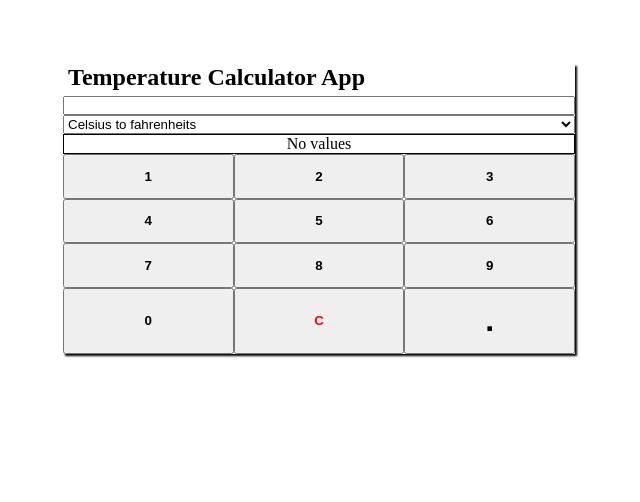
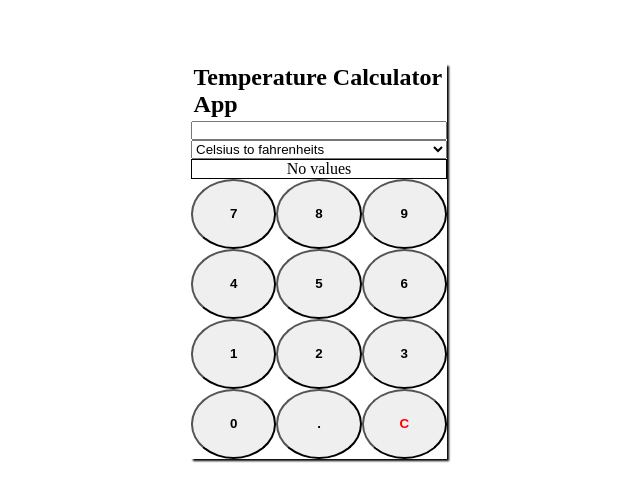
Before and after one commit to Heliosoto1987/calculatorApp, a React (Create React App) app: page / in a window 1280 px wide. Shown: the top 502 px of the page, without its empty margins (321-961 px from the left). Built offline with nearby package versions, Linux system fonts and the light colour scheme.

Commit message:
new order of buttons

```diff
--- a/src/components/CalculatorScreen.jsx
+++ b/src/components/CalculatorScreen.jsx
@@ -10,7 +10,7 @@ import { celsiusToFahrenheit, fahrenheitToCelsius } from "../utils/utils";
 import "../styles/calculatorScreen.scss";
 //globalVariables
 import { typesOfTemperatures } from "../globalVariables/typesOfTemperatures";
-const arrayButtons = [1, 2, 3, 4, 5, 6, 7, 8, 9, 0];
+const arrayButtons = [7, 8, 9, 4, 5, 6, 1, 2, 3, 0];
 
 export const CalculatorScreen = () => {
   const { temperature1 } = typesOfTemperatures;
@@ -64,12 +64,12 @@ export const CalculatorScreen = () => {
             />
           ))}
           <CalculatorButtons
+            handleButtonPress={handleButtonPress}
+            value={"."}
+          />
+          <CalculatorButtons
             handleButtonPress={() => setInputState("")}
             value={"C"}
-          />
-          <CalculatorButtons
-            handleButtonPress={handleButtonPress}
-            value={"."}
           />
         </div>
       </div>
--- a/src/styles/calculatorButtons.scss
+++ b/src/styles/calculatorButtons.scss
@@ -1,13 +1,8 @@
 .calculatorButtons {
   font-weight: bold;
+  border-radius: 50%;
 }
 
-.calculatorButtons:nth-child(11) {
+.calculatorButtons:nth-child(12) {
   color: red;
 }
-.calculatorButtons:nth-child(12) {
-  font-size: 2rem;
-  display: flex;
-  align-items: center;
-  justify-content: center;
-}
--- a/src/styles/calculatorScreen.scss
+++ b/src/styles/calculatorScreen.scss
@@ -6,7 +6,7 @@
 .calculator__container {
   margin-top: 5%;
   box-shadow: black 2px 2px 2px;
-  width: 40vw;
+  width: 20vw;
 }
 
 .container__title {
@@ -23,7 +23,7 @@
 .container__buttons {
   display: grid;
   grid-template-columns: 1fr 1fr 1fr;
-  min-height: 25vh;
+  height: 35vh;
 }
 
 .calculatorPrint__result {
```
